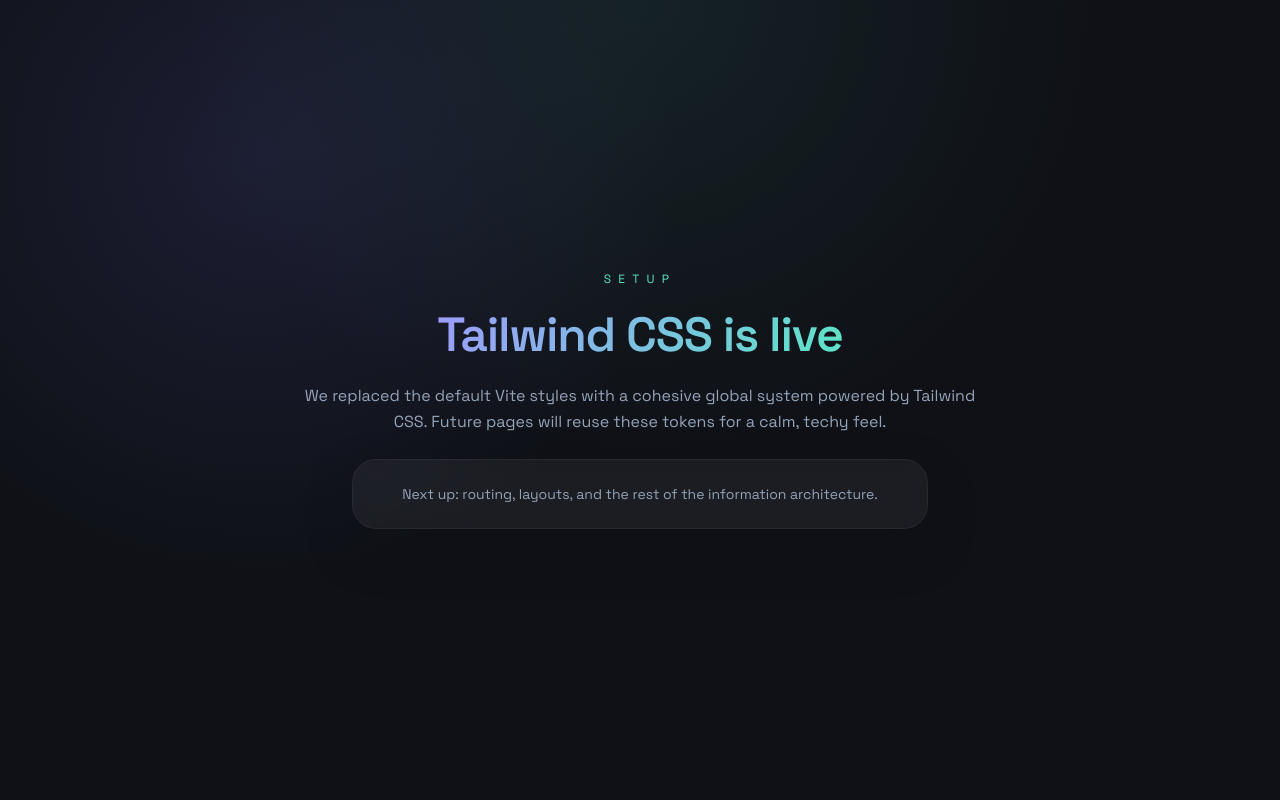
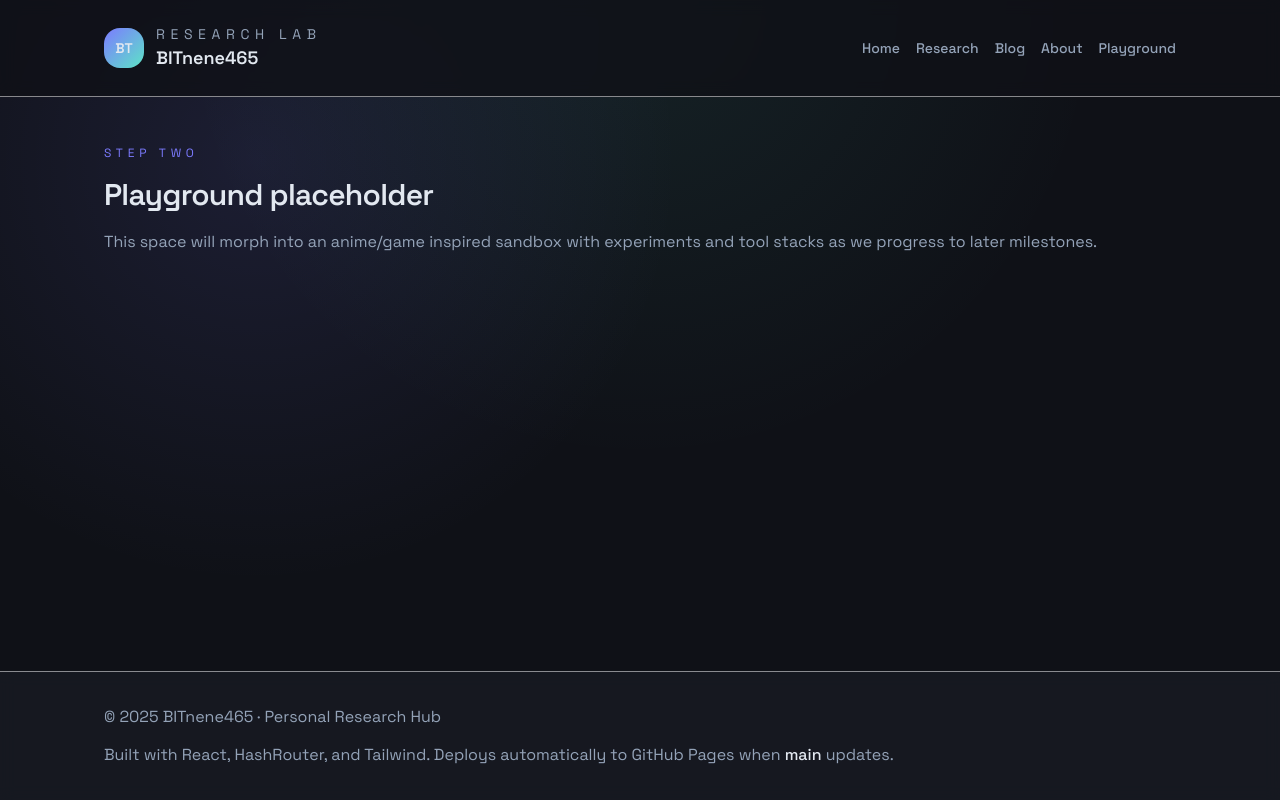
Before and after one commit to BITnene465/BITnene465.github.io, a React (Vite) app: page /#/playground in a window 1280 px wide. Built offline with nearby package versions, Linux system fonts and the light colour scheme.

Commit message:
Router + layout skeleton

```diff
--- a/package.json
+++ b/package.json
@@ -11,7 +11,8 @@
   },
   "dependencies": {
     "react": "^19.2.0",
-    "react-dom": "^19.2.0"
+    "react-dom": "^19.2.0",
+    "react-router-dom": "^6.30.2"
   },
   "devDependencies": {
     "@eslint/js": "^9.39.1",
--- a/src/App.tsx
+++ b/src/App.tsx
@@ -1,23 +1,7 @@
+import AppRouter from './router'
+
 function App() {
-  return (
-    <div className="app-shell">
-      <main className="page-wrapper flex flex-col items-center justify-center text-center gap-6 min-h-screen">
-        <span className="text-xs uppercase tracking-[0.6em] text-accent">setup</span>
-        <h1 className="text-4xl sm:text-5xl font-semibold text-gradient">
-          Tailwind CSS is live
-        </h1>
-        <p className="max-w-2xl text-text-muted">
-          We replaced the default Vite styles with a cohesive global system powered by
-          Tailwind CSS. Future pages will reuse these tokens for a calm, techy feel.
-        </p>
-        <div className="glass-panel px-8 py-6 max-w-xl w-full">
-          <p className="text-sm text-text-muted">
-            Next up: routing, layouts, and the rest of the information architecture.
-          </p>
-        </div>
-      </main>
-    </div>
-  )
+  return <AppRouter />
 }
 
 export default App
--- /dev/null
+++ b/src/components/layout/Footer.tsx
@@ -0,0 +1,15 @@
+function Footer() {
+  return (
+    <footer className="mt-auto border-t border-border/50 bg-bg-alt/80 backdrop-blur">
+      <div className="page-wrapper py-8 flex flex-col gap-3 text-sm text-text-muted">
+        <p>© {new Date().getFullYear()} BITnene465 · Personal Research Hub</p>
+        <p>
+          Built with React, HashRouter, and Tailwind. Deploys automatically to GitHub Pages when
+          <span className="text-text-main font-medium"> main</span> updates.
+        </p>
+      </div>
+    </footer>
+  )
+}
+
+export default Footer
--- /dev/null
+++ b/src/components/layout/Layout.tsx
@@ -0,0 +1,17 @@
+import { Outlet } from 'react-router-dom'
+import Navbar from './Navbar'
+import Footer from './Footer'
+
+function Layout() {
+  return (
+    <div className="app-shell min-h-screen">
+      <Navbar />
+      <main className="page-wrapper py-12">
+        <Outlet />
+      </main>
+      <Footer />
+    </div>
+  )
+}
+
+export default Layout
--- /dev/null
+++ b/src/components/layout/Navbar.tsx
@@ -0,0 +1,44 @@
+import { NavLink } from 'react-router-dom'
+
+const navItems = [
+  { label: 'Home', path: '/' },
+  { label: 'Research', path: '/research' },
+  { label: 'Blog', path: '/blog' },
+  { label: 'About', path: '/about' },
+  { label: 'Playground', path: '/playground' },
+]
+
+const activeClass = 'text-accent'
+const baseClass =
+  'text-sm font-medium text-text-muted hover:text-text-main transition-colors duration-200'
+
+function Navbar() {
+  return (
+    <header className="w-full border-b border-border/50 bg-bg/80 backdrop-blur">
+      <div className="page-wrapper py-6 flex flex-col gap-4 md:flex-row md:items-center md:justify-between">
+        <div className="flex items-center gap-3">
+          <div className="size-10 rounded-2xl bg-gradient-to-br from-primary to-accent flex items-center justify-center text-sm font-semibold">
+            BT
+          </div>
+          <div>
+            <p className="text-sm uppercase tracking-[0.4em] text-text-muted">research lab</p>
+            <p className="text-lg font-semibold text-text-main">BITnene465</p>
+          </div>
+        </div>
+        <nav className="flex flex-wrap items-center gap-4">
+          {navItems.map((item) => (
+            <NavLink
+              key={item.path}
+              to={item.path}
+              className={({ isActive }) => `${baseClass} ${isActive ? activeClass : ''}`}
+            >
+              {item.label}
+            </NavLink>
+          ))}
+        </nav>
+      </div>
+    </header>
+  )
+}
+
+export default Navbar
--- /dev/null
+++ b/src/pages/About.tsx
@@ -0,0 +1,14 @@
+function About() {
+  return (
+    <section className="space-y-4">
+      <p className="text-xs uppercase tracking-[0.4em] text-primary">step two</p>
+      <h1 className="text-3xl font-semibold">About placeholder</h1>
+      <p className="text-text-muted">
+        Future iterations will pull structured bio, values, and timeline details from the profile data
+        source defined in step four.
+      </p>
+    </section>
+  )
+}
+
+export default About
--- /dev/null
+++ b/src/pages/Blog.tsx
@@ -0,0 +1,14 @@
+function Blog() {
+  return (
+    <section className="space-y-4">
+      <p className="text-xs uppercase tracking-[0.4em] text-primary">step two</p>
+      <h1 className="text-3xl font-semibold">Blog placeholder</h1>
+      <p className="text-text-muted">
+        The MDX-powered blog list and filters will arrive in step five. For now this route proves the
+        HashRouter setup works with nested layout.
+      </p>
+    </section>
+  )
+}
+
+export default Blog
--- /dev/null
+++ b/src/pages/Home.tsx
@@ -0,0 +1,14 @@
+function Home() {
+  return (
+    <section className="space-y-4">
+      <p className="text-xs uppercase tracking-[0.4em] text-accent">step two</p>
+      <h1 className="text-3xl font-semibold">Home placeholder</h1>
+      <p className="text-text-muted">
+        Layout and routing are online. Future steps will populate this page with hero, quick links, and
+        recent activity modules.
+      </p>
+    </section>
+  )
+}
+
+export default Home
--- /dev/null
+++ b/src/pages/Playground.tsx
@@ -0,0 +1,14 @@
+function Playground() {
+  return (
+    <section className="space-y-4">
+      <p className="text-xs uppercase tracking-[0.4em] text-primary">step two</p>
+      <h1 className="text-3xl font-semibold">Playground placeholder</h1>
+      <p className="text-text-muted">
+        This space will morph into an anime/game inspired sandbox with experiments and tool stacks as we
+        progress to later milestones.
+      </p>
+    </section>
+  )
+}
+
+export default Playground
--- /dev/null
+++ b/src/pages/PostDetail.tsx
@@ -0,0 +1,21 @@
+import { useParams } from 'react-router-dom'
+
+function PostDetail() {
+  const { slug } = useParams()
+
+  return (
+    <section className="space-y-4">
+      <p className="text-xs uppercase tracking-[0.4em] text-primary">step two</p>
+      <h1 className="text-3xl font-semibold">Post placeholder</h1>
+      <p className="text-text-muted">
+        Slug detected: <span className="text-text-main font-mono">{slug}</span>
+      </p>
+      <p className="text-text-muted">
+        Once MDX is wired, this page will render article content and metadata, including external link
+        support for link-type posts.
+      </p>
+    </section>
+  )
+}
+
+export default PostDetail
--- /dev/null
+++ b/src/pages/Research.tsx
@@ -0,0 +1,14 @@
+function Research() {
+  return (
+    <section className="space-y-4">
+      <p className="text-xs uppercase tracking-[0.4em] text-primary">step two</p>
+      <h1 className="text-3xl font-semibold">Research placeholder</h1>
+      <p className="text-text-muted">
+        This page will soon showcase research overview, highlighted papers, and project snapshots once
+        the data layer is wired up.
+      </p>
+    </section>
+  )
+}
+
+export default Research
--- /dev/null
+++ b/src/router/index.tsx
@@ -0,0 +1,28 @@
+import { HashRouter, Routes, Route } from 'react-router-dom'
+import Layout from '../components/layout/Layout'
+import Home from '../pages/Home'
+import Research from '../pages/Research'
+import Blog from '../pages/Blog'
+import PostDetail from '../pages/PostDetail'
+import About from '../pages/About'
+import Playground from '../pages/Playground'
+
+function AppRouter() {
+  return (
+    <HashRouter>
+      <Routes>
+        <Route element={<Layout />}>
+          <Route path="/" element={<Home />} />
+          <Route path="/research" element={<Research />} />
+          <Route path="/blog" element={<Blog />} />
+          <Route path="/blog/:slug" element={<PostDetail />} />
+          <Route path="/about" element={<About />} />
+          <Route path="/playground" element={<Playground />} />
+          <Route path="*" element={<Home />} />
+        </Route>
+      </Routes>
+    </HashRouter>
+  )
+}
+
+export default AppRouter
```
Also changed, not shown: 2 other files (tests, documents, lock files or other folders).
